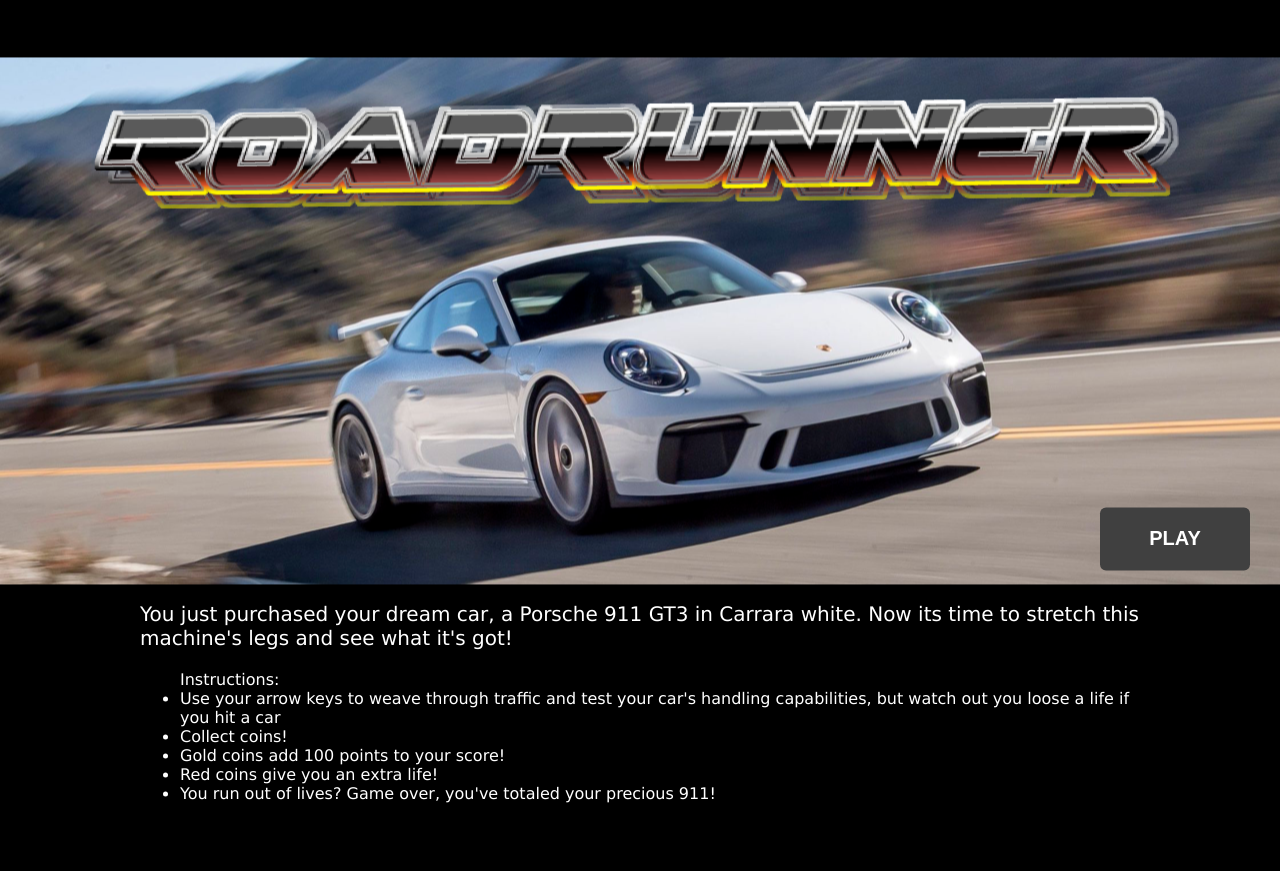
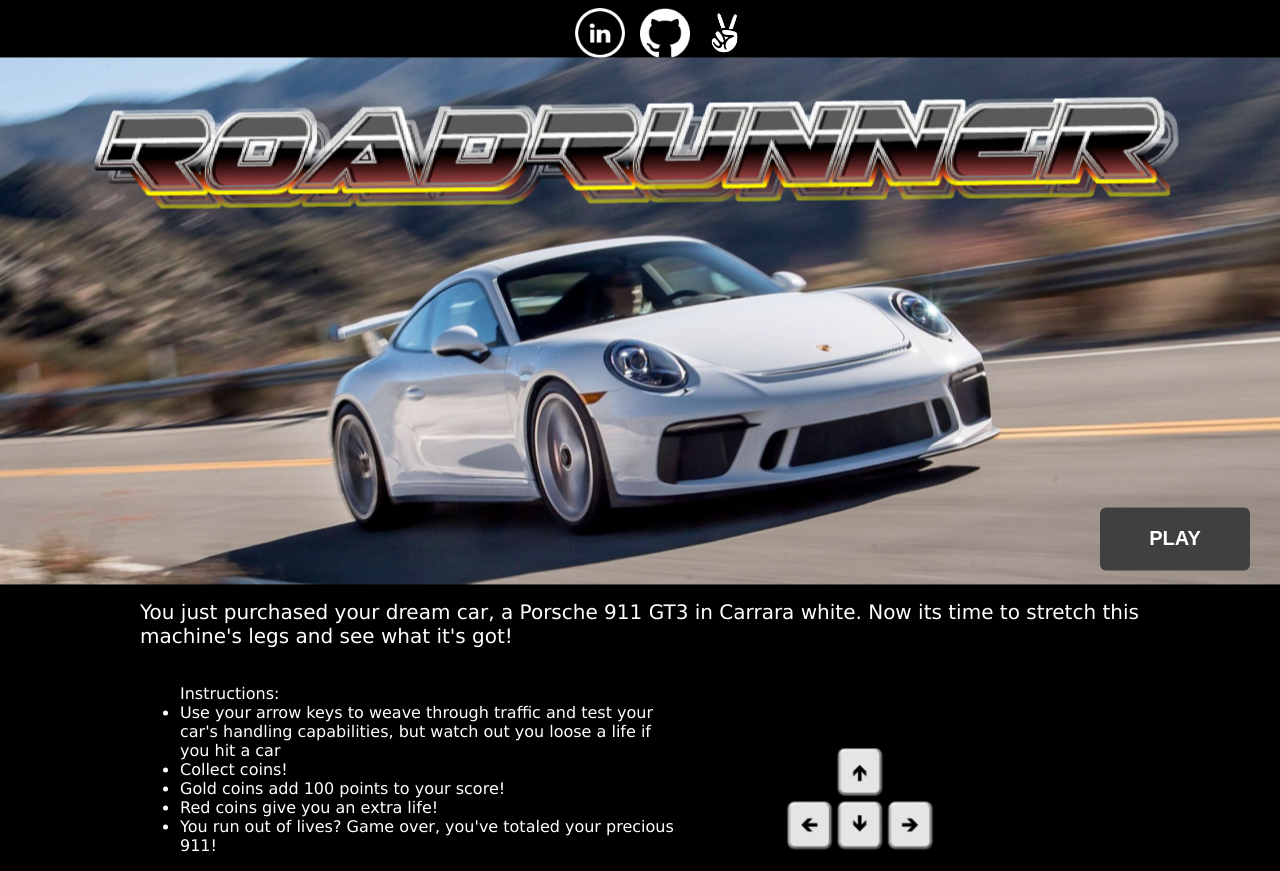
Before and after one commit to elvinv123/RoadRunner, a website: page index.html in a window 1280 px wide. Before the commit the page ends 820 px from the top, so only its background shows below. Drawn offline with Linux system fonts and the light colour scheme.

Commit message:
added profile links

```diff
--- a/index.html
+++ b/index.html
@@ -7,8 +7,8 @@
     <meta http-equiv="X-UA-Compatible" content="ie=edge" />
     <link rel="stylesheet" href="./dist/main.css" />
 
-    <link rel="apple-touch-icon" sizes="180x180" href="/apple-touch-icon.png">
-    <link rel="icon" type="image/png" sizes="32x32" href="/favicon-32x32.png">
+    <!-- <link rel="apple-touch-icon" sizes="180x180" href="/apple-touch-icon.png"> -->
+    <!-- <link rel="icon" type="image/png" sizes="32x32" href="/favicon-32x32.png"> -->
     <link rel="icon" type="image/png" sizes="16x16" href="/favicon-16x16.png">
     <link rel="manifest" href="/site.webmanifest">
 
@@ -20,7 +20,11 @@
     <canvas id="car-game" height="640" width="800"></canvas>
     <canvas id="car-game-road" height="640" width="800"></canvas>
     <script src="./dist/main.js"></script>
-
+    <div class="social">
+        <a href="https://linkedin.com/in/elvin-valette-5b2945a5" ><img class="linkedin" src="src/images/linkedin.png"></a>
+        <a href="https://github.com/elvinv123" ><img class="github" src="src/images/github.png"></a>
+        <a href="https://angel.co/u/elvin-valette"><img class="angellist" src="src/images/angellist.png"></a>
+    </div>
     <div id="splash" class="splash">
         <div class="game-cover">
             <button id="play-btn">Play</button>
@@ -37,6 +41,7 @@
                 <li> Red coins give you an extra life!</li>
                 <li> You run out of lives? Game over, you've totaled your precious 911!</li>
             </ul>
+            <img src="/src/images/arrow_keys.png">
         </div>
     </div>
     <div id="game-ovr" class="game-ovr-hidden">
```
Also changed, not shown: dist/main.css, src/images/angellist.png (added), src/images/arrow_keys.png (added), src/images/github.png (added), src/images/linkedin.png (added).
